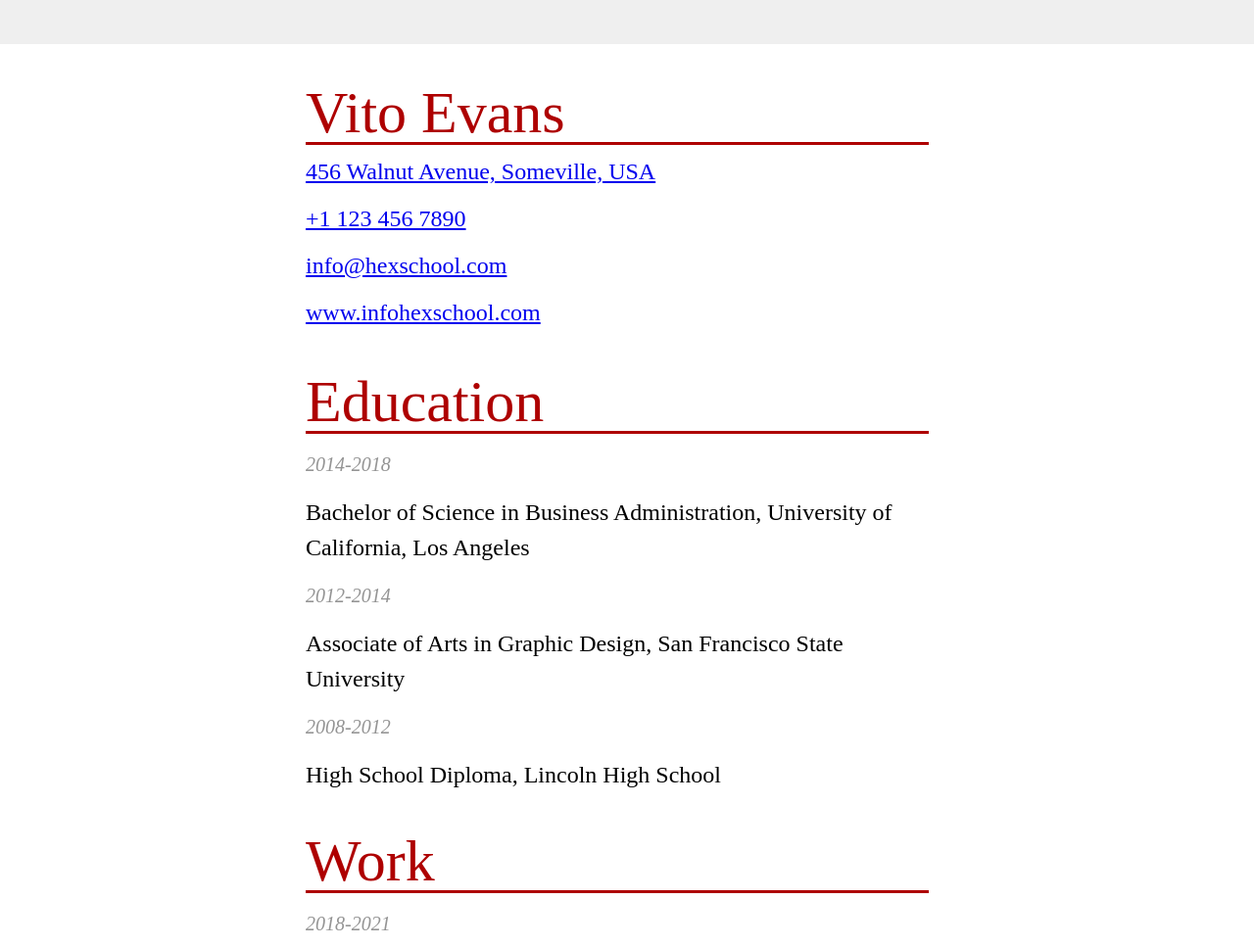
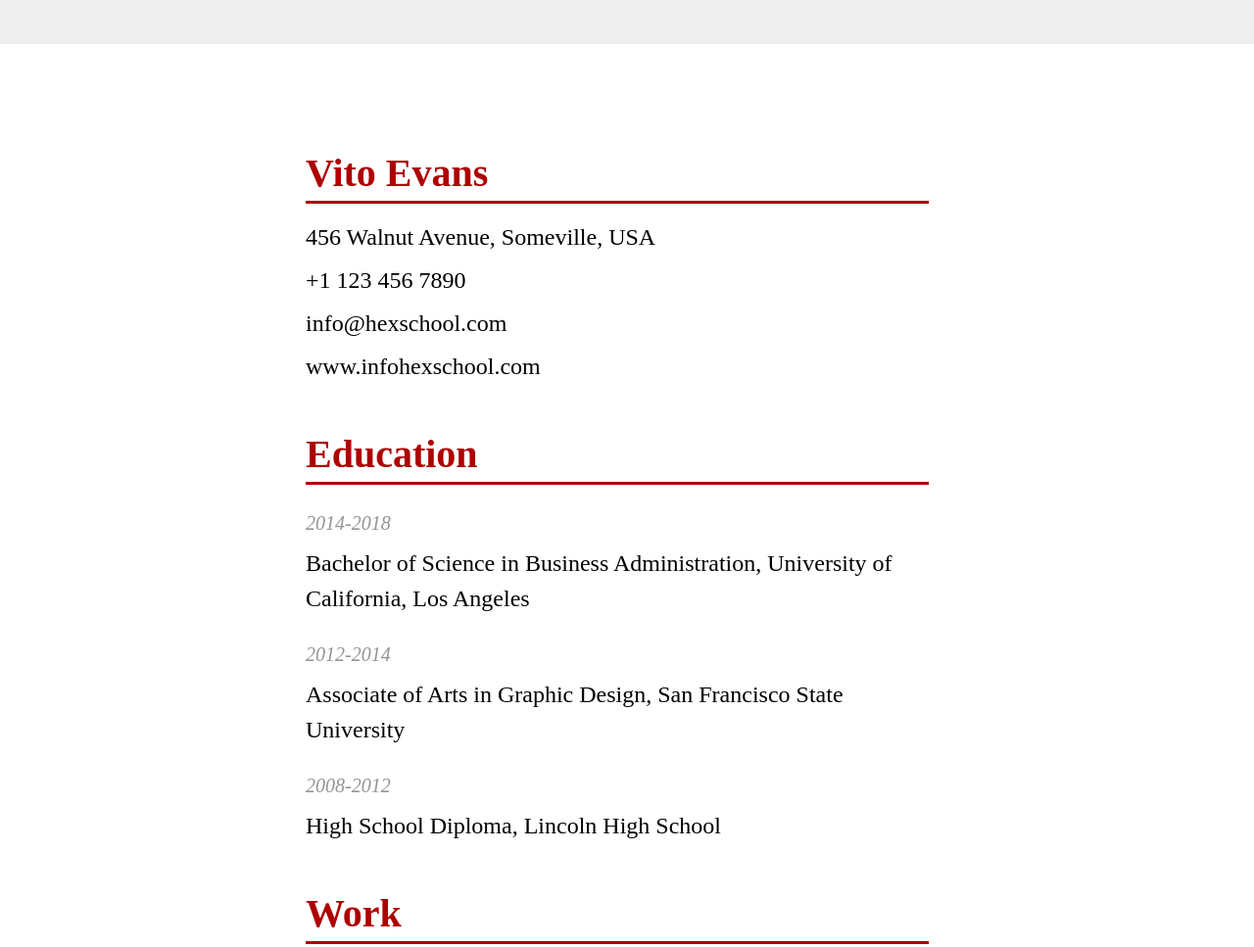
Before and after one commit to JoanhuiChiu/2023wk1, a plain HTML site: page index.htm in a window 1280 px wide. Shown: the part 1782-2749 px from the top of the page at 98% size. Drawn offline with Linux system fonts and the light colour scheme; a web font is replaced by a local one.

Commit message:
update v2
all.css add margin/padding

```diff
--- a/all.css
+++ b/all.css
@@ -56,7 +56,6 @@ h1{
     line-height: 192px;
     margin-top: 160px;
     margin-left: 312px;
-    initial-letter: 12%;
   }
   .vito_img {
     width: 636px;
@@ -66,34 +65,28 @@ h1{
   }
 
 
-h2{
+.resume_title{
   font-size:128px;
     width: 622px;
     line-height: 192px;
-    /* top: 1200px;
-    left: 972px; */
-    /*  */
-    margin-top: 0px;
+    top: 1200px;
     margin-left: 972px;
-    letter-spacing: 12%;
 }
 
 .resume {
   height: 432px;
   top: 1392px;
-
   background-color: #EFEFEF;
   display: flex;
   align-items: center;
   line-height: 36px;
-  margin-bottom: 40px;
+  margin-bottom: 100px;
 }
 
 .right {
   margin-left: 972px;
   width: 636px;
   height: 336px;
-
   font-size: 32px;
   font-weight: 400;
   line-height: 48px;
@@ -103,22 +96,25 @@ h2{
 
 .frame{
   /* top: 1904px; */
-  margin-top: 40px;
+  /* margin-top: 40px;
   margin-left: 312px;
-  margin-bottom: 40px;
-  line-height: 48px;
-
-  font-size: 32px;
+  margin-bottom: 40px; */
+  margin:40px 0px 40px 312px;
+  padding: 8px auto;
+  font-family: 'Castoro';
 }
 
-h3{
-
-  font-size: 60px;
+h2{
+  font-family: 'Castoro';
+  font-size: 40px;
+  font-weight: bold;
   color:#AE0000;
   border-bottom:3px #AE0000 solid;
   width: 636px;
   height: 60px;
-  line-height: 60px;
+  line-height: 63px;
+  margin-top: 24px;
+  margin-bottom: 16px;
 }
 .info_year{
   font-size: 20px;
@@ -128,7 +124,8 @@ h3{
   text-align: left;
   color: #949494;
   font-style: italic;
-  margin-top: 16px;
+  margin-top: 24px;
+  margin-bottom: 8px;
 }
 .info_text{
   width:636px;
@@ -138,7 +135,8 @@ h3{
   line-height: 36px;
   letter-spacing: 0em;
   text-align: left;
-  margin-top: 16px;
+  margin-top: 8px;
+  margin-bottom: 8px;
 }
 
 .footer {
@@ -149,7 +147,7 @@ h3{
   flex-direction: row;
   justify-content:center;
   align-items: center;
-  margin-top: 100px;
+  margin: 160px auto;
 }
 
   .footer_img {
--- a/index.htm
+++ b/index.htm
@@ -11,21 +11,21 @@
     <h1>VITO</h1>
     <img class="vito_img" src="./img/vito.png" alt="Vito">
 
-    <h2>RESUME</h2>
+    <p class="resume_title">RESUME</p>
     <div class="resume">
         <span class="right">I'm Vito, a UI Designer with 5+ years of experience. I create visually appealing interfaces for web and mobile apps. Proficient in Sketch, Adobe XD, Figma, HTML, CSS, and JavaScript. I enjoy collaborating with others to create high-quality products.</span>
     </div>
     <div class="frame">
-        <h3 class="info_title" >Vito Evans</h3>
+        <h2 class="info_title" >Vito Evans</h2>
         <ul>
-            <li><a href="#" class="info_text" >456 Walnut Avenue, Someville, USA</a></li>
-            <li><a href="#" class="info_text" >+1 123 456 7890</a></li>
-            <li><a href="#" class="info_text" >info@hexschool.com</a></li>
-            <li><a href="#" class="info_text" >www.infohexschool.com</a></li>
+            <li ><p class="info_text">456 Walnut Avenue, Someville, USA</p></li>
+            <li class="info_text"><p class="info_text"></p>+1 123 456 7890</p></li>
+            <li class="info_text"><p class="info_text"></p>info@hexschool.com</p></li>
+            <li class="info_text"><p class="info_text"></p>www.infohexschool.com</p></li>
         </ul>
     </div>
     <div class="frame">
-        <h3 class="info_title">Education</h3>
+        <h2 class="info_title">Education</h2>
         <ul >
             <li>
                 <p class="info_year">2014-2018</p>
@@ -42,7 +42,7 @@
         </ul>
     </div>
     <div class="frame">
-        <h3 class="info_title">Work</h3>
+        <h2 class="info_title">Work</h2>
         <ul >
             <li>
                 <p class="info_year">2018-2021</p>
@@ -59,7 +59,7 @@
         </ul>
     </div>
     <div class="frame">
-        <h3 class="info_title">Awards</h3>
+        <h2 class="info_title">Awards</h2>
         <ul >
             <li>
                 <p class="info_text">Best in Show Award, National Advertising Awards, 2020</p>
```
